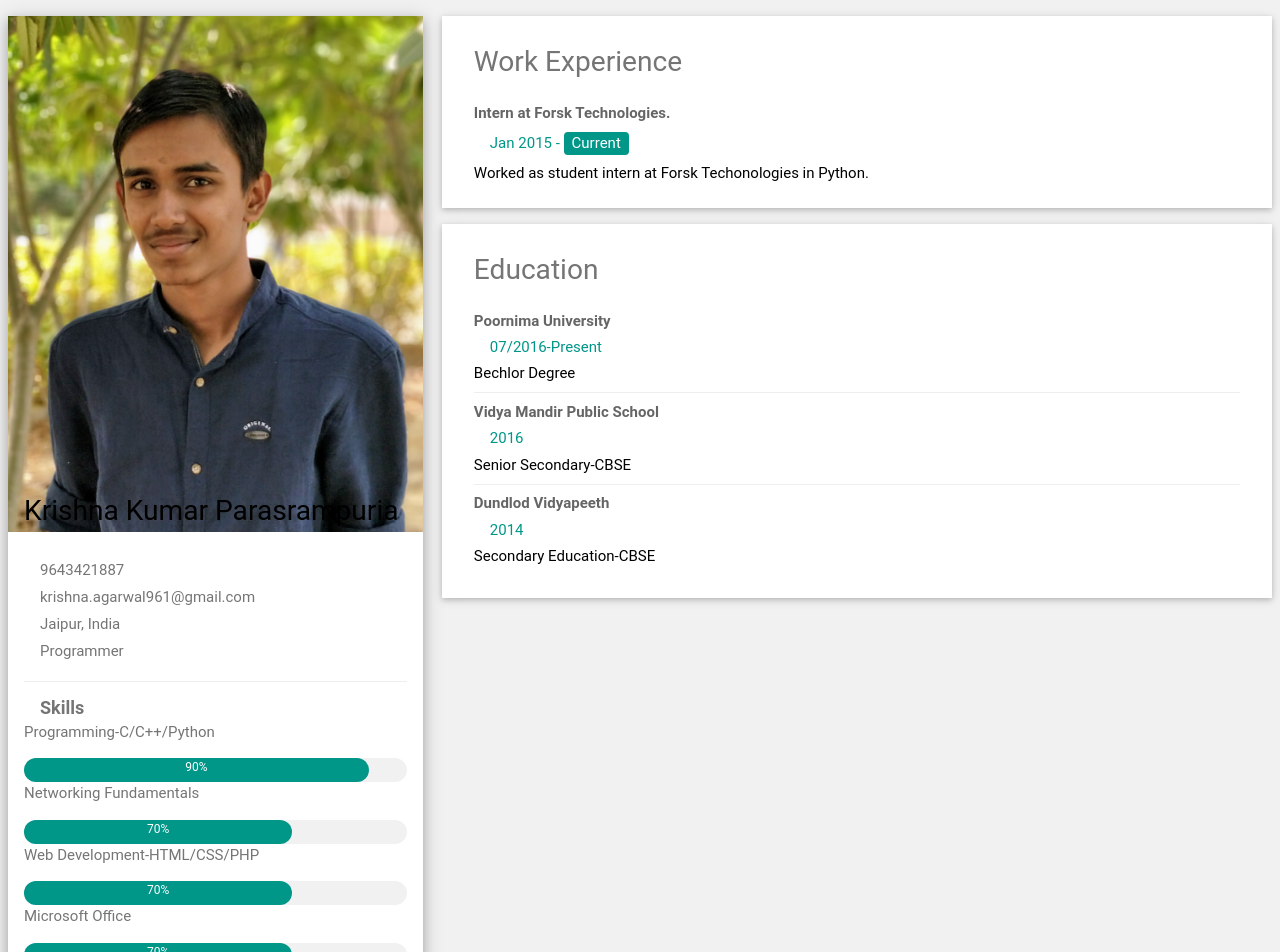
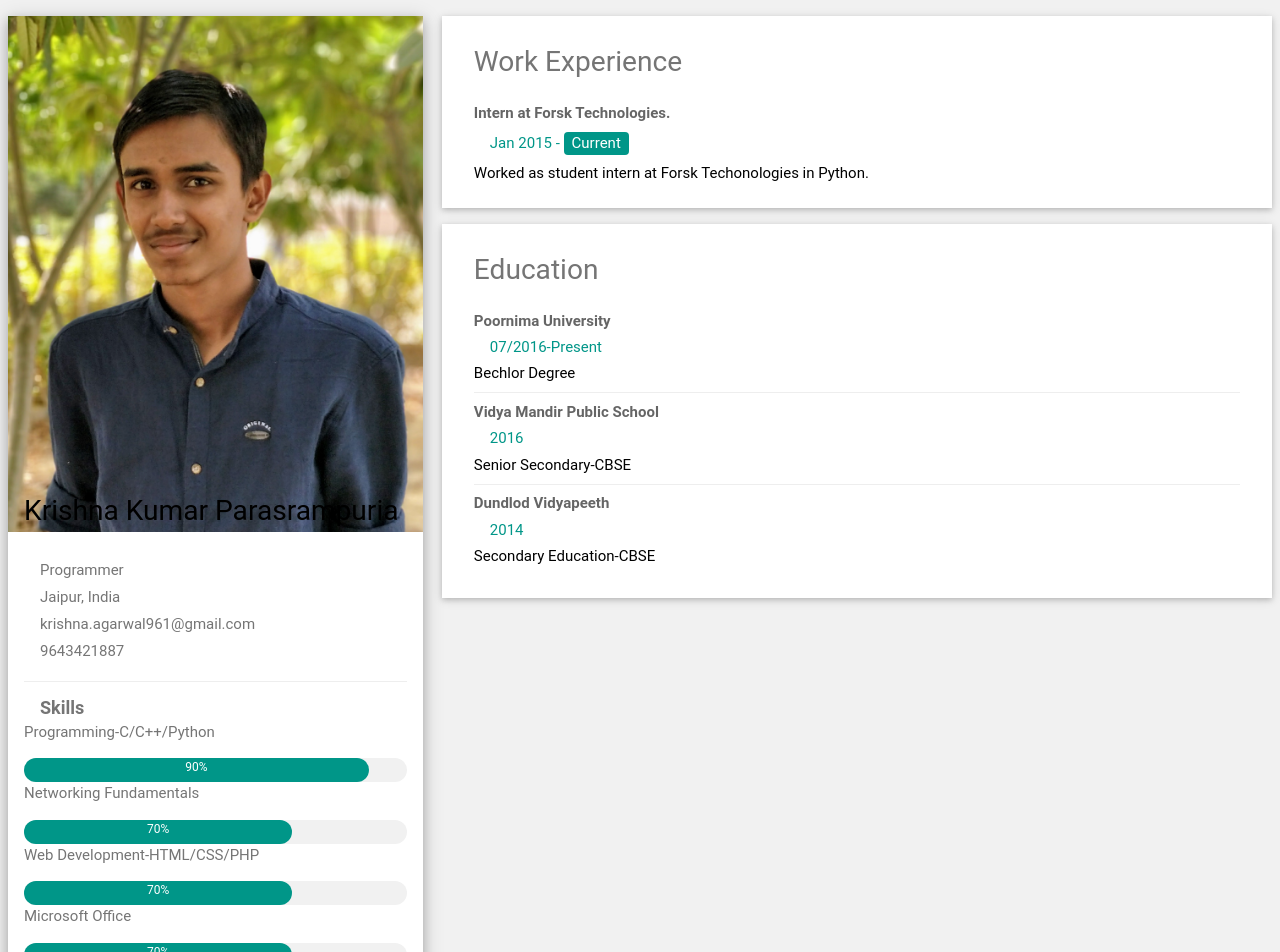
Before and after one commit to krishppuria/krishppuria.github.io, a Jekyll site: the page built from resum.html, in a window 1280 px wide. Shown: the top 952 px of the page. Built offline with Jekyll 4.4.1, drawn with Linux system fonts in a browser that asks for light colours.

Commit message:
Update from Forestry.io Krishna Parasrampuria updated resum.html

```diff
--- a/resum.html
+++ b/resum.html
@@ -55,7 +55,7 @@ resume:
         </div><br>
         <div class="w3-container">
 
-          {% for det in i.user_details reversed %}
+          {% for det in i.user_details %}
           <p><i class="fa fa-briefcase fa-fw w3-margin-right w3-large w3-text-teal pb-5"></i>{{ det[1] }}</p>
           <!--<p><i class="fa fa-home fa-fw w3-margin-right w3-large w3-text-teal pb-5"></i>Jaipur, India</p>
           <p><i class="fa fa-envelope fa-fw w3-margin-right w3-large w3-text-teal pb-5"></i>krishna.agarwal961@gmail.com</p>
```
